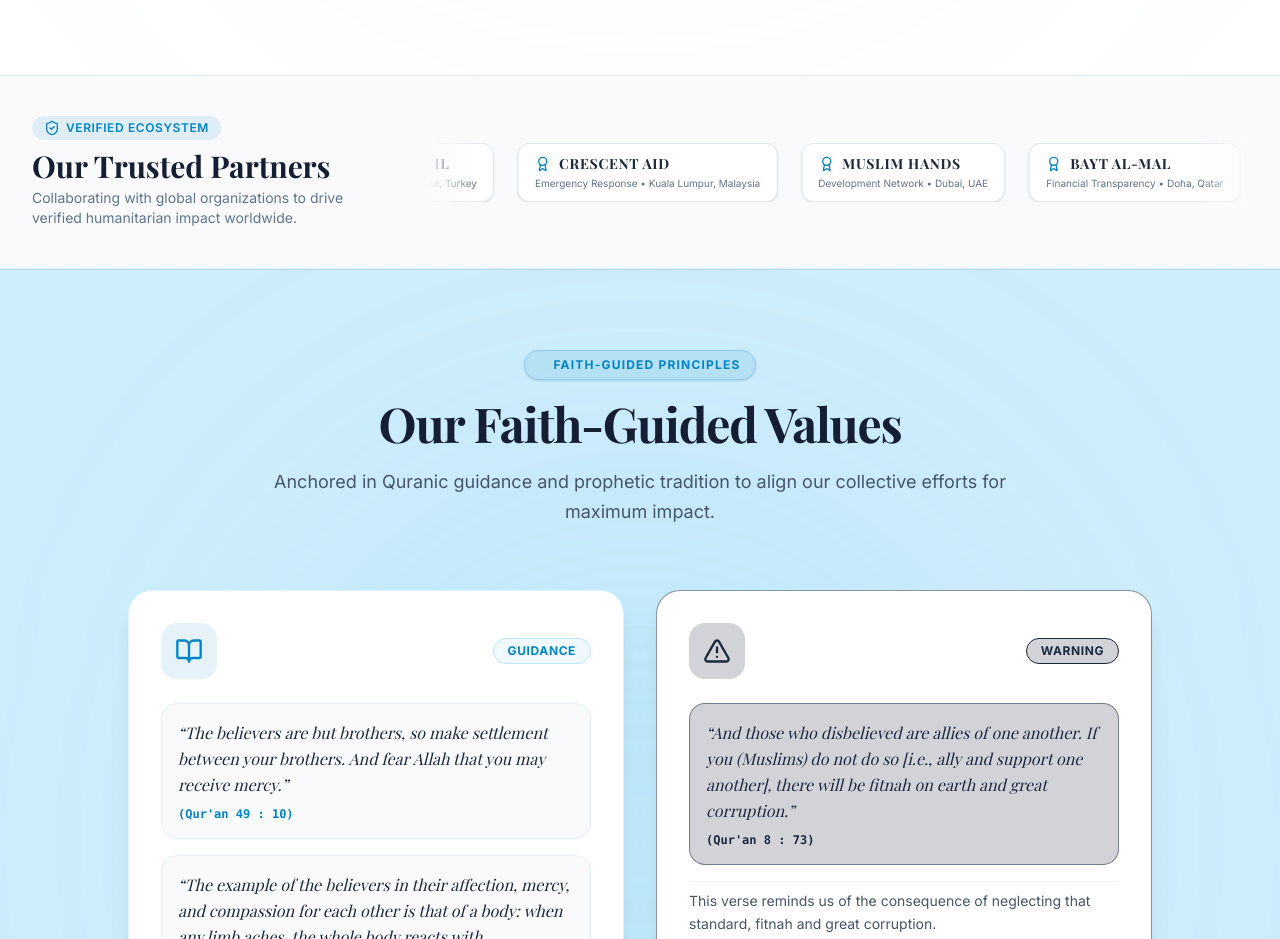
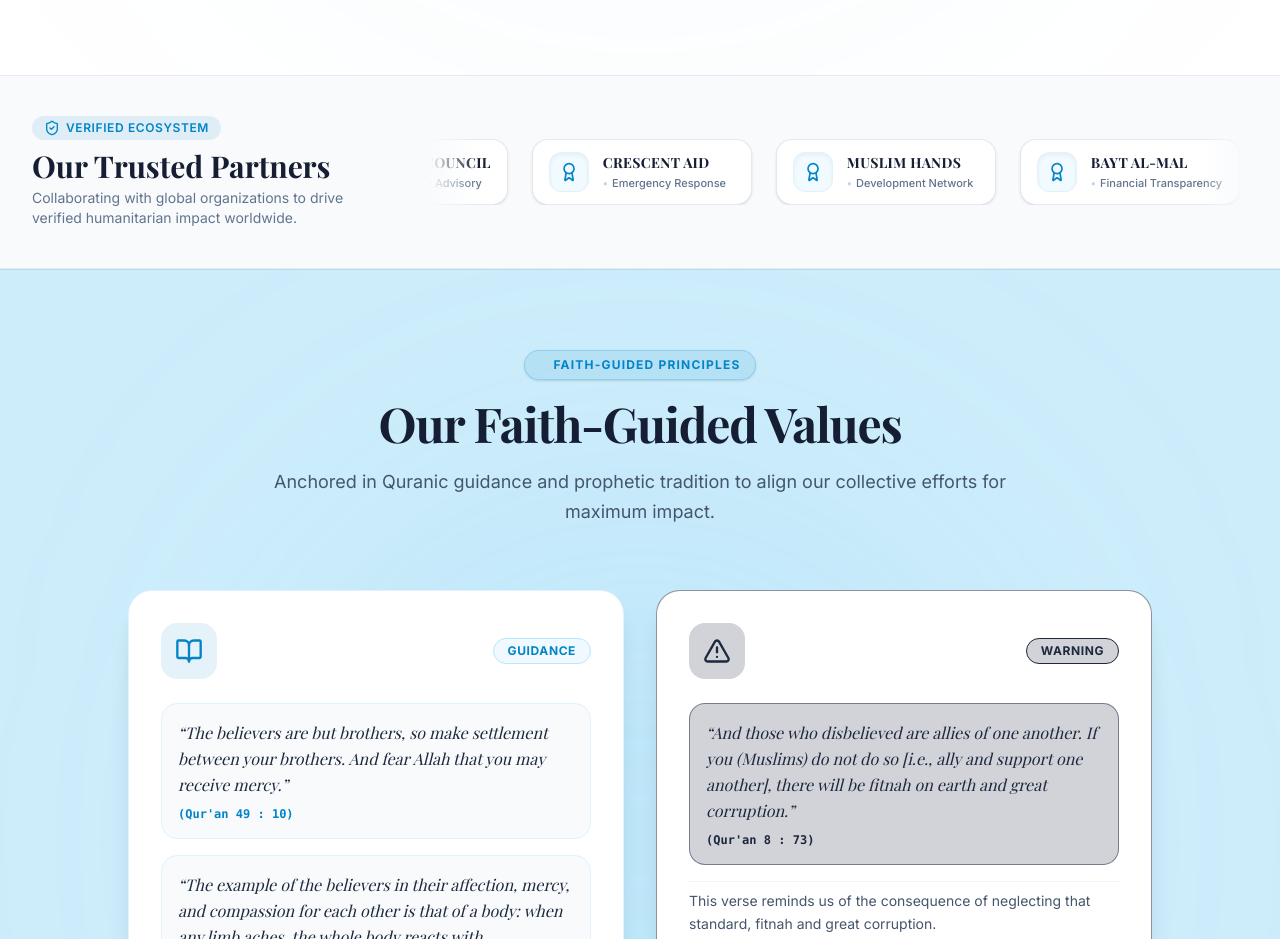
Before and after one commit to JawadHaider019/United-Mercy, a React (Vite) app: page / in a window 1280 px wide. Shown: the part 1760-2699 px from the top of the page. Built offline with nearby package versions, Linux system fonts and the light colour scheme; a web font is replaced by a local one.

Commit message:
Redesign partner cards with icon on left and info on right

```diff
--- a/src/components/TrustedPartners.jsx
+++ b/src/components/TrustedPartners.jsx
@@ -34,16 +34,23 @@ export const TrustedPartners = () => {
                 {PARTNERS_DATA.concat(PARTNERS_DATA, PARTNERS_DATA).map((partner, index) => (
                   <div
                     key={`${partner.id}-${index}`}
-                    className="flex flex-col items-start px-4 py-2.5 rounded-xl bg-white border border-slate-200/90 hover:border-[#0284C7] transition-all duration-300 group hover:scale-105 cursor-pointer shadow-sm hover:shadow-md shrink-0 min-w-[170px]"
+                    className="flex items-center gap-3.5 px-4 py-3 rounded-2xl bg-white border border-slate-200/90 hover:border-[#0284C7]/60 hover:ring-2 hover:ring-[#0284C7]/10 transition-all duration-300 group hover:-translate-y-0.5 cursor-pointer shadow-sm hover:shadow-md shrink-0 min-w-[220px]"
                   >
-                    <div className="flex items-center gap-2">
-                      <Award className="w-4 h-4 text-[#0284C7] group-hover:text-[#151E32] transition-colors shrink-0" />
-                      <span className="font-serif-luxury font-bold text-xs sm:text-sm text-slate-800 group-hover:text-[#151E32] transition-colors tracking-wider whitespace-nowrap">
+                    {/* Icon on Left Side */}
+                    <div className="w-10 h-10 rounded-xl bg-sky-50/90 border border-sky-100 flex items-center justify-center shrink-0 group-hover:bg-[#0284C7] group-hover:border-[#0284C7] transition-all duration-300 shadow-inner">
+                      <Award className="w-5 h-5 text-[#0284C7] group-hover:text-white transition-colors duration-300" />
+                    </div>
+
+                    {/* Info on Right Side */}
+                    <div className="flex flex-col min-w-0 text-left">
+                      <span className="font-serif-luxury font-bold text-xs sm:text-sm text-[#151E32] group-hover:text-[#0284C7] transition-colors tracking-wide whitespace-nowrap">
                         {partner.logoText}
                       </span>
-                    </div>
-                    <div className="text-[10px] text-slate-500 group-hover:text-[#0284C7] transition-colors mt-0.5 whitespace-nowrap">
-                      {partner.category} • {partner.location}
+                      <div className="text-[11px] text-slate-500 transition-colors mt-0.5 whitespace-nowrap flex items-center gap-1 font-medium">
+                        <span className="text-slate-300 font-bold">•</span>
+                        <span>{partner.category}</span>
+
+                      </div>
                     </div>
                   </div>
                 ))}
```
